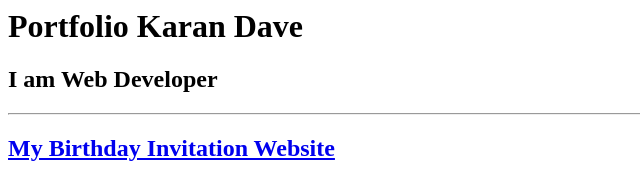
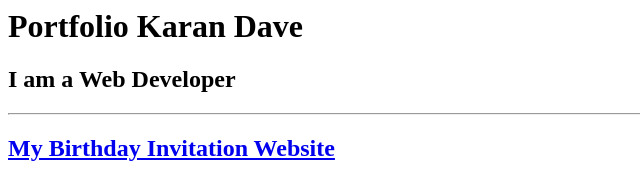
Before and after one commit to Karan1016/portfolio-html, a plain HTML site: page index.html in a window 1280 px wide. Shown: the top 179 px of the page, 0-640 px from the left. Drawn offline with Linux system fonts and the light colour scheme; grey boxes are pictures that could not be loaded.

Commit message:
index.html

```diff
--- a/index.html
+++ b/index.html
@@ -7,7 +7,7 @@
     </head>
     <body>
        <h1>Portfolio Karan Dave</h1>
-       <h2>I am Web Developer</h2>
+       <h2>I am a Web Developer</h2>
        <hr />
        <a href="./public/Birthday Invite.html">
        <h2>My Birthday Invitation Website</h2>
```
